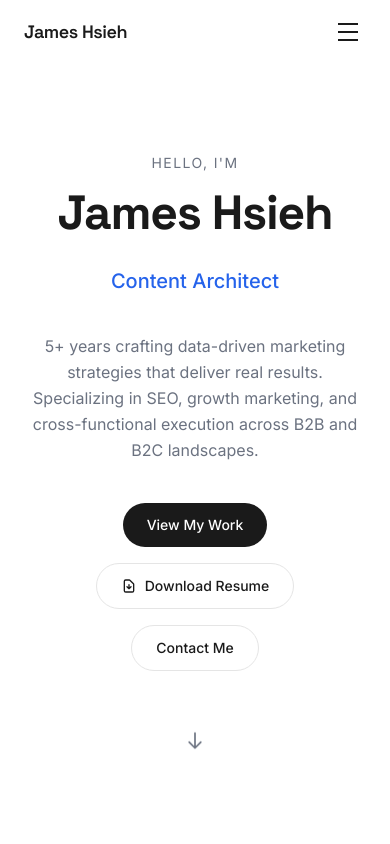
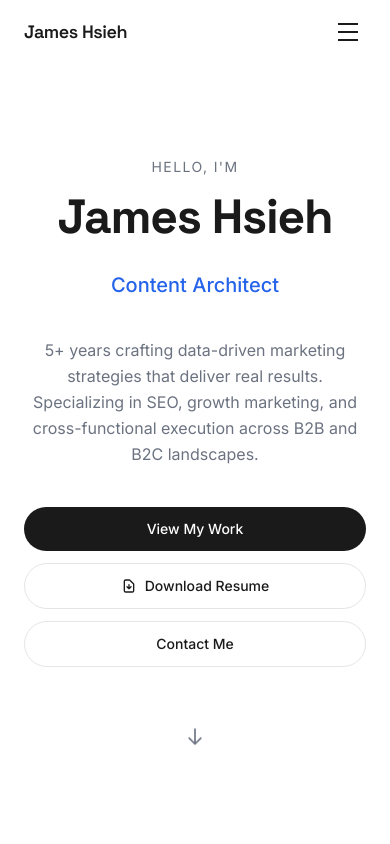
Before and after one commit to syj1239131/james-portfolio, a Next.js app: page / in a window 390 px wide. Shown: the top 844 px of the page. Built offline with nearby package versions, Linux system fonts and the light colour scheme.

Commit message:
fix: mobile hero buttons layout, AutomationVisual aspect ratio

```diff
--- a/src/components/AutomationVisual.tsx
+++ b/src/components/AutomationVisual.tsx
@@ -131,7 +131,7 @@ export default function AutomationVisual() {
 
   return (
     <div className="relative w-full rounded-2xl border border-[var(--border)] bg-gradient-to-br from-slate-50 to-indigo-50/50 overflow-hidden"
-         style={{ aspectRatio: "16/7" }}>
+         style={{ aspectRatio: "16/9" }}>
       {/* Canvas for animated connections */}
       <canvas
         ref={canvasRef}
--- a/src/components/Hero.tsx
+++ b/src/components/Hero.tsx
@@ -54,17 +54,17 @@ export default function Hero() {
         </p>
 
         {/* CTA buttons */}
-        <div className="flex items-center justify-center gap-4 flex-wrap">
+        <div className="flex flex-col sm:flex-row items-center justify-center gap-3">
           <a
             href="#projects"
-            className="px-6 py-3 rounded-full bg-[var(--foreground)] text-white text-sm font-medium hover:bg-[var(--accent)] transition-colors duration-200"
+            className="w-full sm:w-auto px-6 py-3 rounded-full bg-[var(--foreground)] text-white text-sm font-medium hover:bg-[var(--accent)] transition-colors duration-200 text-center"
           >
             {t.hero.viewWorkButton}
           </a>
           <a
             href="/Hsieh Yu Jie_James_Resume_2026.pdf"
             download
-            className="px-6 py-3 rounded-full border border-[var(--border)] text-sm font-medium text-[var(--foreground)] hover:border-[var(--accent)] hover:text-[var(--accent)] transition-colors duration-200 inline-flex items-center gap-2"
+            className="w-full sm:w-auto px-6 py-3 rounded-full border border-[var(--border)] text-sm font-medium text-[var(--foreground)] hover:border-[var(--accent)] hover:text-[var(--accent)] transition-colors duration-200 inline-flex items-center justify-center gap-2"
           >
             <svg className="w-4 h-4" fill="none" stroke="currentColor" viewBox="0 0 24 24">
               <path strokeLinecap="round" strokeLinejoin="round" strokeWidth={2} d="M12 10v6m0 0l-3-3m3 3l3-3m2 8H7a2 2 0 01-2-2V5a2 2 0 012-2h5.586a1 1 0 01.707.293l5.414 5.414a1 1 0 01.293.707V19a2 2 0 01-2 2z" />
@@ -73,7 +73,7 @@ export default function Hero() {
           </a>
           <a
             href="#contact"
-            className="px-6 py-3 rounded-full border border-[var(--border)] text-sm font-medium text-[var(--foreground)] hover:border-[var(--accent)] hover:text-[var(--accent)] transition-colors duration-200"
+            className="w-full sm:w-auto px-6 py-3 rounded-full border border-[var(--border)] text-sm font-medium text-[var(--foreground)] hover:border-[var(--accent)] hover:text-[var(--accent)] transition-colors duration-200 text-center"
           >
             {t.hero.contactButton}
           </a>
```
Also changed, not shown: public/james-pic.jpg (added), 1 other file (tests, documents, lock files or other folders).
